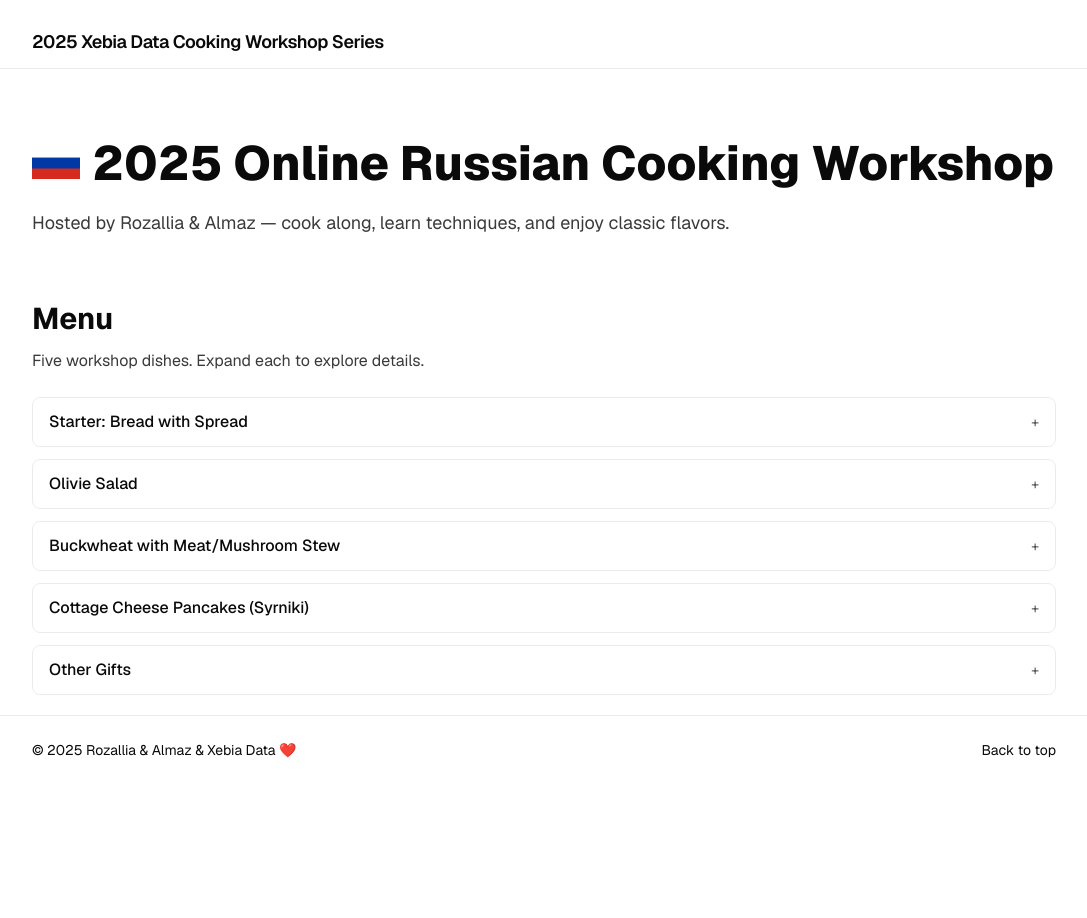
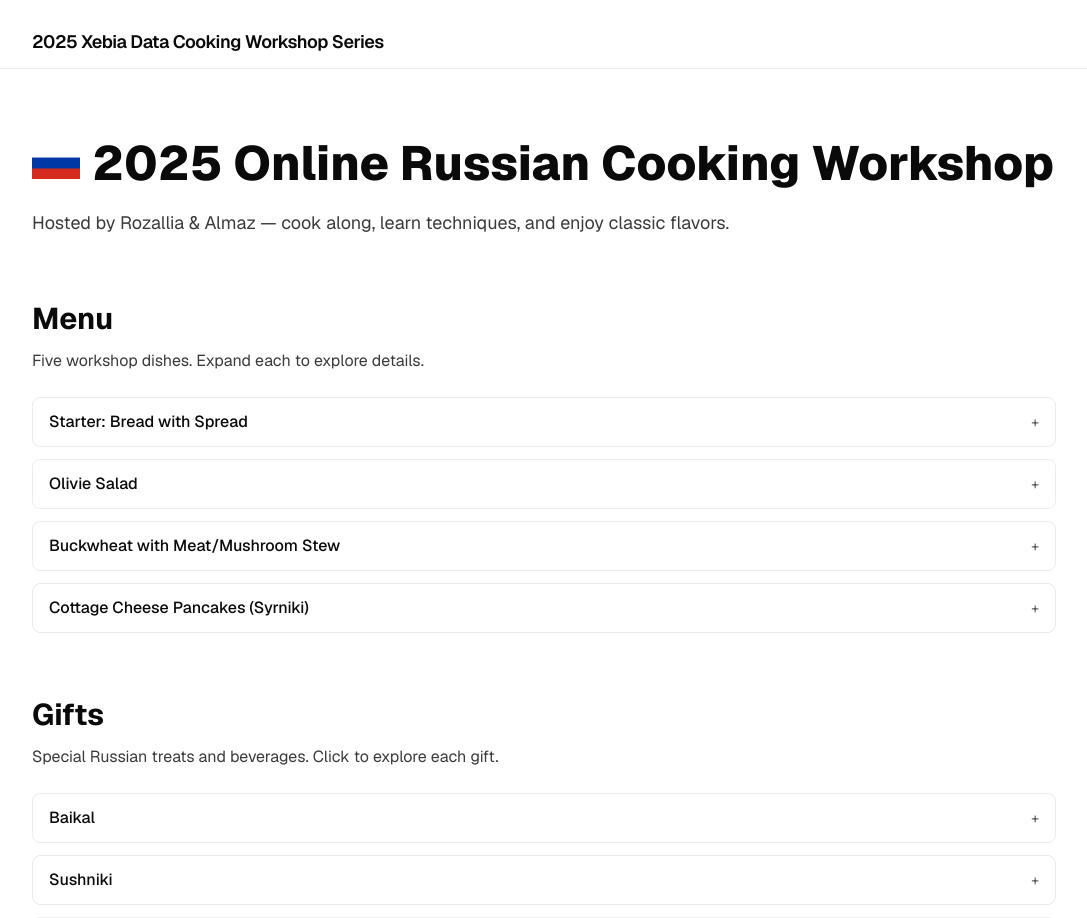
Before and after one commit to cooking-workshop/cooking-workshop.github.io, a Next.js app: page / in a window 1280 px wide. Shown: the top 918 px of the page, without its empty margins (96-1183 px from the left). Before the commit the page ends 800 px from the top, so only its background shows below. Built offline with nearby package versions, Linux system fonts and the light colour scheme.

Commit message:
feat: gifts sections

```diff
--- /dev/null
+++ b/app/components/GiftsAccordion.tsx
@@ -0,0 +1,61 @@
+"use client";
+
+import { Accordion } from "./Accordion";
+import Image from "next/image";
+
+type Gift = {
+  id: string;
+  title: string;
+  description: string;
+  image: string;
+};
+
+const gifts: Gift[] = [
+  {
+    id: "baikal",
+    title: "Baikal",
+    description:
+      "A traditional Russian soft-drink blend named after the famous Lake Baikal. This aromatic soft-drink combines various Siberian herbs and is known for its refreshing and slightly sweet taste. Perfect for warming up during cold Russian winters or enjoying as a soothing beverage after a hearty meal.",
+    image: "/images/gifts/baikal.jpg",
+  },
+  {
+    id: "sushniki",
+    title: "Sushniki",
+    description:
+      "Traditional Russian sweet bread rings that are dried and have a unique texture. These delightful treats are perfect for dipping in tea or coffee. Sushniki are a beloved Russian snack that brings back childhood memories and are often enjoyed with a warm cup of tea during cozy evenings.",
+    image: "/images/gifts/sushniki.png",
+  },
+  {
+    id: "vodka",
+    title: "Russian Vodka",
+    description:
+      "A premium quality Russian vodka, representing the pinnacle of Russian distilling tradition. This smooth and refined spirit is perfect for toasting special occasions or enjoying in the traditional Russian way - chilled and sipped slowly. A true taste of Russian hospitality and craftsmanship.",
+    image: "/images/gifts/vodka.png",
+  },
+];
+
+export default function GiftsAccordion() {
+  return (
+    <Accordion
+      type="single"
+      className="mt-6"
+      items={gifts.map((gift) => ({
+        id: gift.id,
+        title: gift.title,
+        content: (
+          <div className="space-y-4">
+            <div className="rounded-md border overflow-hidden flex items-center justify-center">
+              <Image
+                src={gift.image}
+                alt={gift.title}
+                width={400}
+                height={400}
+              />
+            </div>
+            <p className="opacity-80 leading-relaxed">{gift.description}</p>
+          </div>
+        ),
+      }))}
+    />
+  );
+}
--- a/app/components/MenuAccordion.tsx
+++ b/app/components/MenuAccordion.tsx
@@ -137,22 +137,6 @@ const dishes: Dish[] = [
       "/images/dessert/syrniki-serving4.png",
     ],
   },
-  {
-    id: "gifts",
-    title: "Other Gifts",
-    previewText: "Placeholder: Sweet and savory extras for the table.",
-    ingredients: [
-      "Placeholder chocolates",
-      "Placeholder preserves",
-      "Placeholder tea",
-    ],
-    image: "/images/gifts.png",
-    steps: ["Placeholder: Arrange on platter", "Placeholder: Add labels"],
-    serving: [
-      "Placeholder: Pair with tea",
-      "Placeholder: Offer as take-home gifts",
-    ],
-  },
 ];
 
 export default function MenuAccordion() {
@@ -171,7 +155,7 @@ export default function MenuAccordion() {
                 label: "Preview",
                 content: (
                   <div className="space-y-3">
-                    <div className="aspect-video w-full rounded-md border border-black/[.08] dark:border-white/[.12] overflow-hidden flex items-center justify-center">
+                    <div className="overflow-hidden flex items-center justify-center">
                       <Image
                         src={dish.image}
                         alt={dish.title}
--- a/app/page.tsx
+++ b/app/page.tsx
@@ -1,4 +1,5 @@
 import MenuAccordion from "./components/MenuAccordion";
+import GiftsAccordion from "./components/GiftsAccordion";
 
 export default function Home() {
   return (
@@ -46,6 +47,17 @@ export default function Home() {
             <MenuAccordion />
           </div>
         </section>
+
+        {/* Gifts Section */}
+        <section id="gifts" className="mt-16">
+          <div className="max-w-5xl mx-auto">
+            <h2 className="text-2xl sm:text-3xl font-bold">Gifts</h2>
+            <p className="mt-3 opacity-80">
+              Special Russian treats and beverages. Click to explore each gift.
+            </p>
+            <GiftsAccordion />
+          </div>
+        </section>
       </main>
 
       <footer className="px-4 sm:px-6 py-6 border-t border-black/[.08] dark:border-white/[.12]">
```
